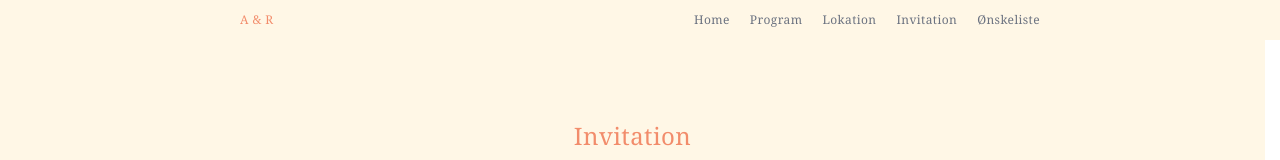
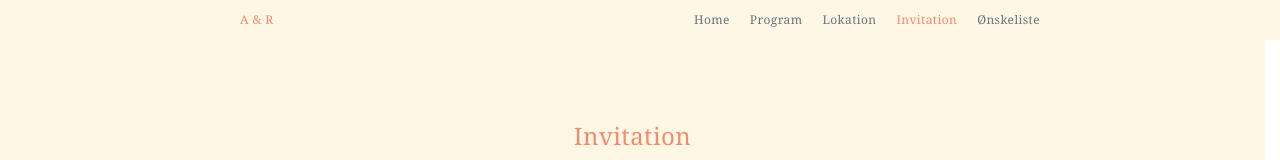
Before and after one commit to KatlaTL/wedding_application, a React (Vite) app: page /invitation in a window 1280 px wide. Shown: the top 160 px of the page. Built offline with nearby package versions, Linux system fonts and the light colour scheme.

Commit message:
added navPath to use for active routes with optional params

```diff
--- a/src/components/TopNav.tsx
+++ b/src/components/TopNav.tsx
@@ -42,7 +42,7 @@ const TopNav = () => {
                             .filter(r => r.path)
                             .filter(r => r.handle?.label)
                             .map(({ path, handle }) => (
-                                <NavLink className={linkClassNames} key={path} to={path!}>{handle.label}</NavLink>
+                                <NavLink className={linkClassNames} key={path} to={handle.navPath ?? path!}>{handle.label}</NavLink>
                             ))}
                     </div>
                 </div>
--- a/src/router.tsx
+++ b/src/router.tsx
@@ -14,7 +14,7 @@ export const router = createBrowserRouter([
             { path: "/", element: <Home />, handle: { label: "Home" } },
             { path: "/program", element: <Program />, handle: { label: "Program" } },
             { path: "/location", element: <Location />, handle: { label: "Lokation" } },
-            { path: "/invitation/:code?", element: <Invitation />, handle: { label: "Invitation" }, loader: invitationLoader },
+            { path: "/invitation/:code?", element: <Invitation />, handle: { label: "Invitation", navPath: "/invitation" }, loader: invitationLoader },
             { path: "/wishlist", element: <WishList />, handle: { label: "Ønskeliste" } },
             { path: "*", element: <Navigate to="/" replace /> },
         ]
```
